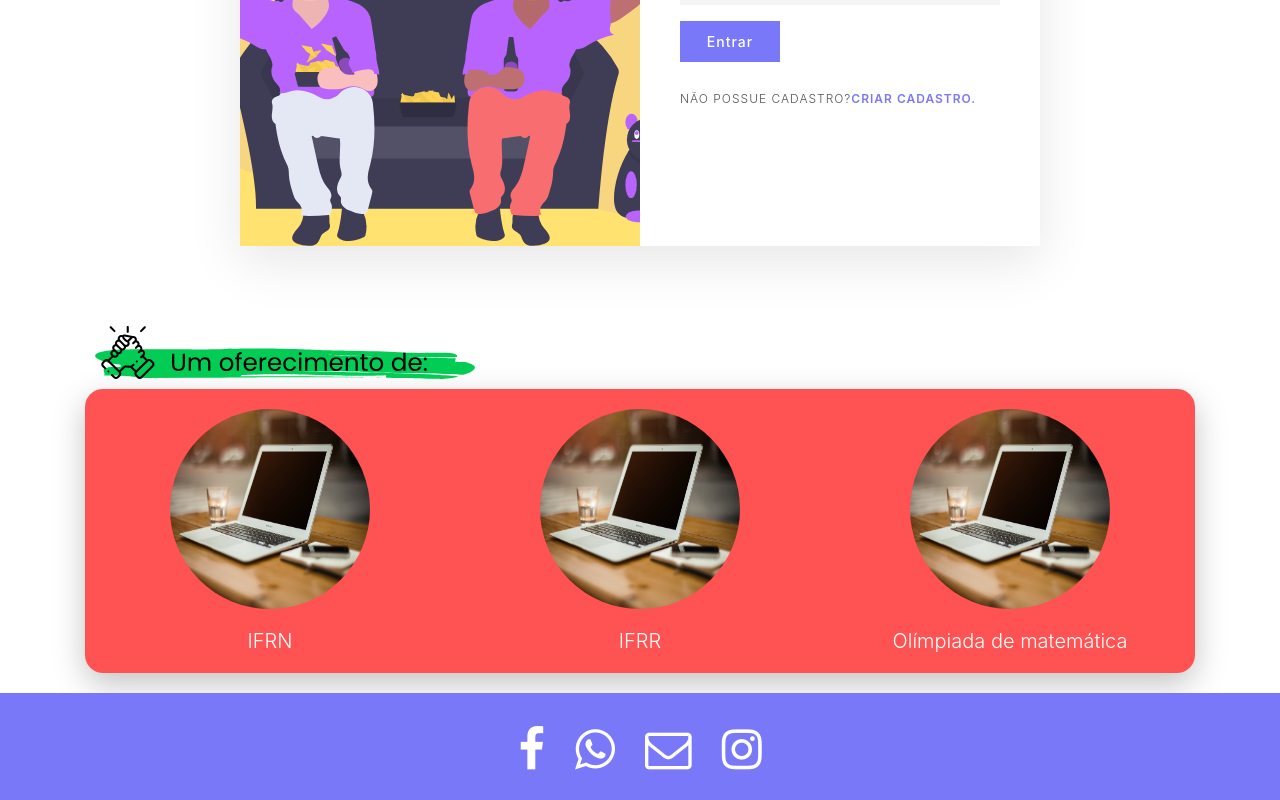
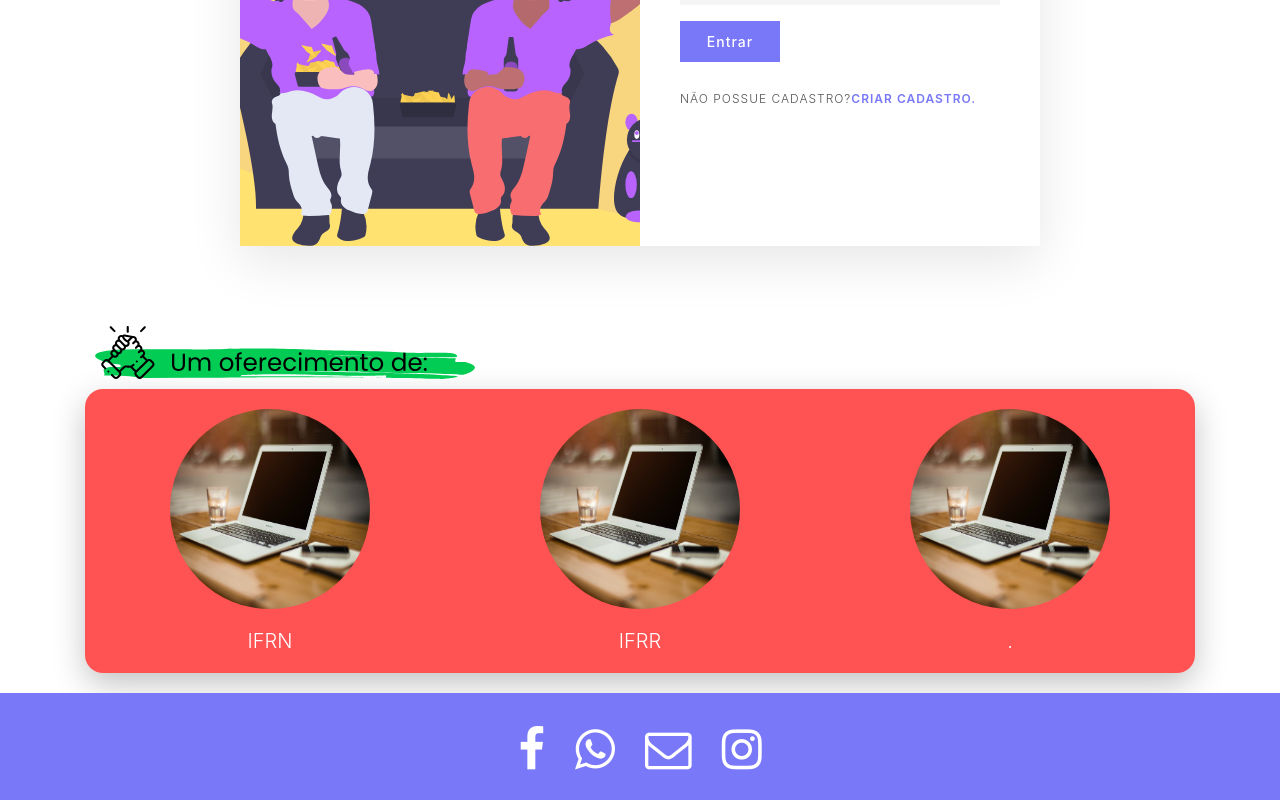
Before and after one commit to WesleyBueno/Yume, an Angular app in the folder yume/: page /evento in a window 1280 px wide. Shown: the part 1820-2620 px from the top of the page. Built offline with nearby package versions, Linux system fonts and the light colour scheme.

Commit message:
feat: adicionando parte escrita

```diff
--- a/yume/src/app/dbm/dbm.component.html
+++ b/yume/src/app/dbm/dbm.component.html
@@ -144,7 +144,7 @@
                     </div>
                     <div class="col-4">
                         <img src="assets/laptop-336373_1920.jpg" alt="">
-                        <h2 class="display-4">Olímpiada de matemática</h2>
+                        <h2 class="display-4">.</h2>
                     </div>
                 </div>
             </div>
```
